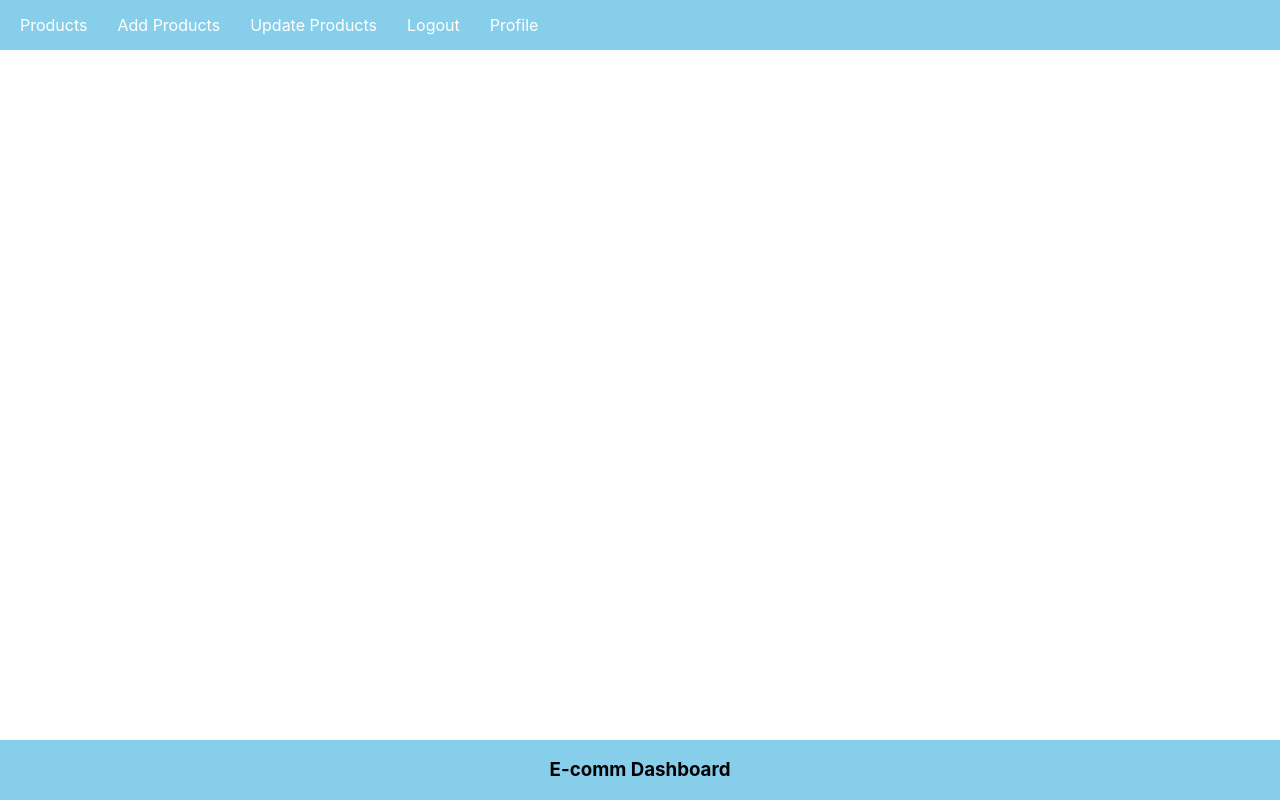
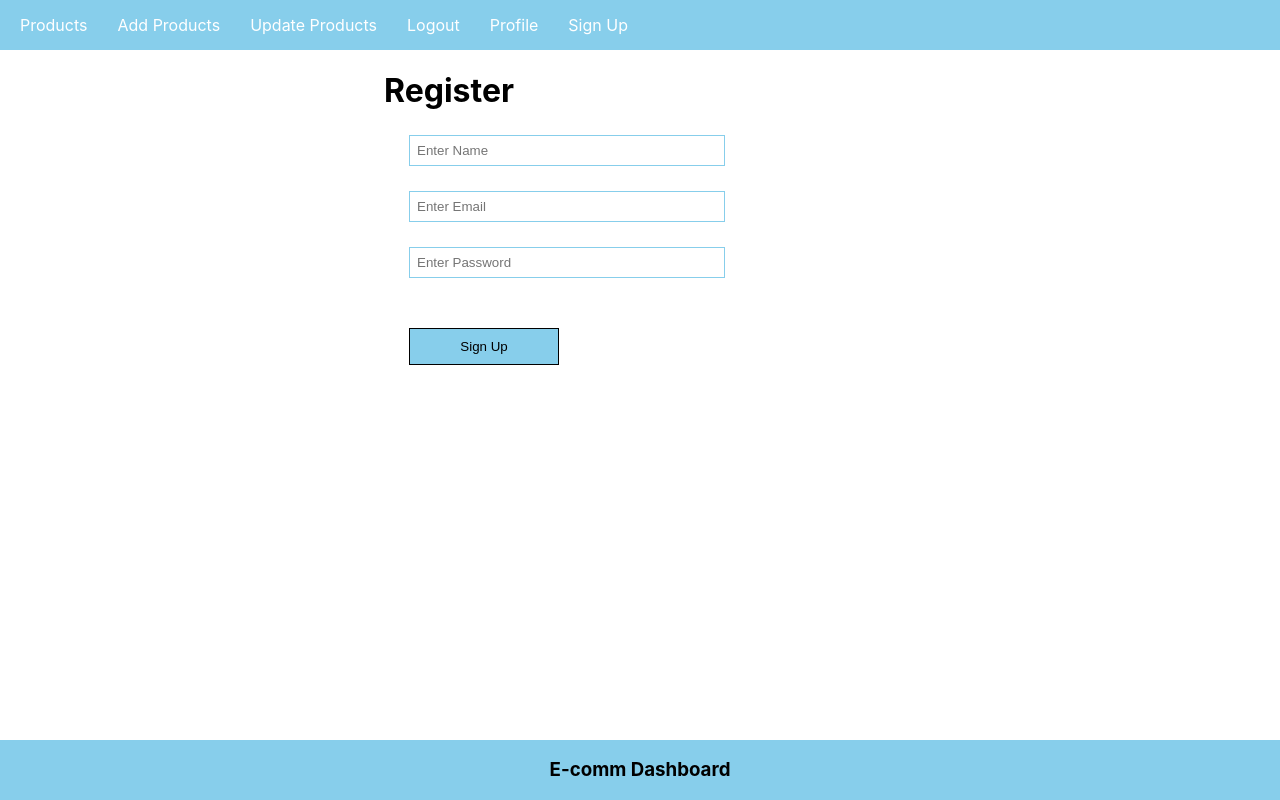
Before and after one commit to SiddharthSinghRawat01/E-DASHBORD, a React (Create React App) app in the folder frontend/: page /signup in a window 1280 px wide. Built offline with nearby package versions, Linux system fonts and the light colour scheme.

Commit message:
Sign Up and Layout

```diff
--- a/frontend/src/App.css
+++ b/frontend/src/App.css
@@ -23,6 +23,26 @@
   text-align: center;
   width: 100%;
   background-color: skyblue;
+}
+.register {
+  margin-left: 30%;
+}
+
+.inputBox {
+  display: block;
+  margin: 25px;
+  padding: 7px;
+  width: 300px;
+  border: 1px solid skyblue;
+}
+
+.appButton {
+  margin: 25px;
+  padding: 10px;
+  width: 150px;
+  background-color: skyblue;
+  border: 1px solid;
+  cursor: pointer;
 }
 
 @media (prefers-reduced-motion: no-preference) {
--- a/frontend/src/App.js
+++ b/frontend/src/App.js
@@ -2,6 +2,7 @@
 import { BrowserRouter, Routes, Route } from 'react-router-dom';
 import Nav from './components/Nav';
 import Footer from './components/Footer';
+import SignUp from './components/SignUp';
 
 function App() {
   return (
@@ -14,6 +15,7 @@
         <Route path="/update" element ={<h1>Update Product listing Component</h1>}></Route>
         <Route path="/logout" element ={<h1>Logout Component</h1>}></Route>
         <Route path="/profile" element ={<h1>Profile Component</h1>}></Route>
+        <Route path="/signup" element = {<SignUp />} />
       </Routes>
       </BrowserRouter>
       <Footer />
--- a/frontend/src/components/Nav.js
+++ b/frontend/src/components/Nav.js
@@ -10,6 +10,7 @@
                 <li><Link to="/update">Update Products</Link></li>
                 <li><Link to="/logout">Logout</Link></li>
                 <li><Link to="/profile">Profile</Link></li>
+                <li><Link to="/signup">Sign Up</Link></li>
             </ul>
         </div>
     )
--- /dev/null
+++ b/frontend/src/components/SignUp.js
@@ -0,0 +1,23 @@
+import React,{useState} from "react";
+
+const SignUp = () => {
+
+    const [name, setName] = useState("");
+    const [password, setPassword] = useState("");
+    const [email, setEmail] = useState("");
+    const collectData=()=>{
+        console.warn(name,email,password)
+    }
+
+    return(
+        <div className="register">
+            <h1>Register</h1>
+            <input className="inputBox" type="text" value={name} onChange={(e)=>{setName(e.target.value)}} placeholder="Enter Name" />
+            <input className="inputBox" type="text" value={email} onChange={(e)=>{setEmail(e.target.value)}} placeholder="Enter Email" />
+            <input className="inputBox" type="password" value={password} onChange={(e)=>{setPassword(e.target.value)}} placeholder="Enter Password" />
+            <button onClick={collectData} className="appButton" type="button" >Sign Up</button>
+        </div>
+    )
+}
+
+export default SignUp;
```
